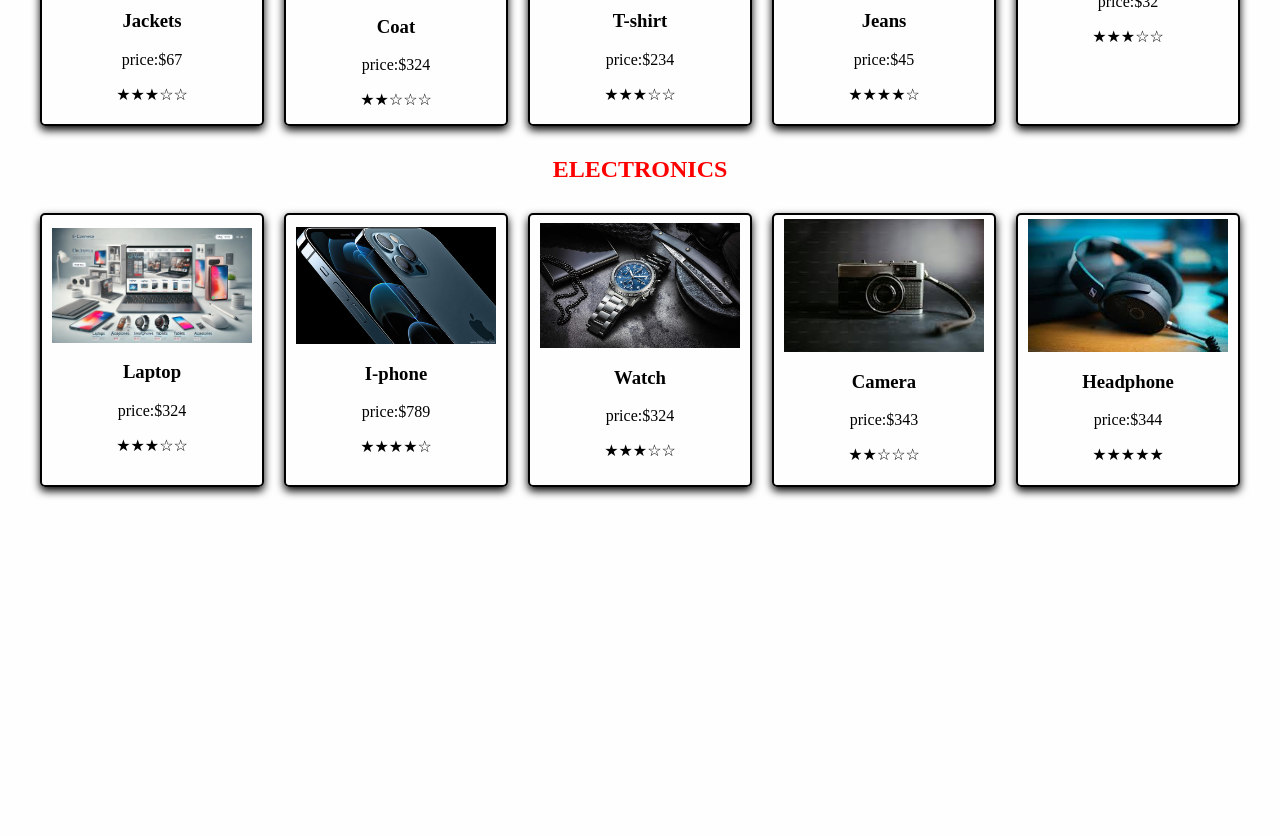
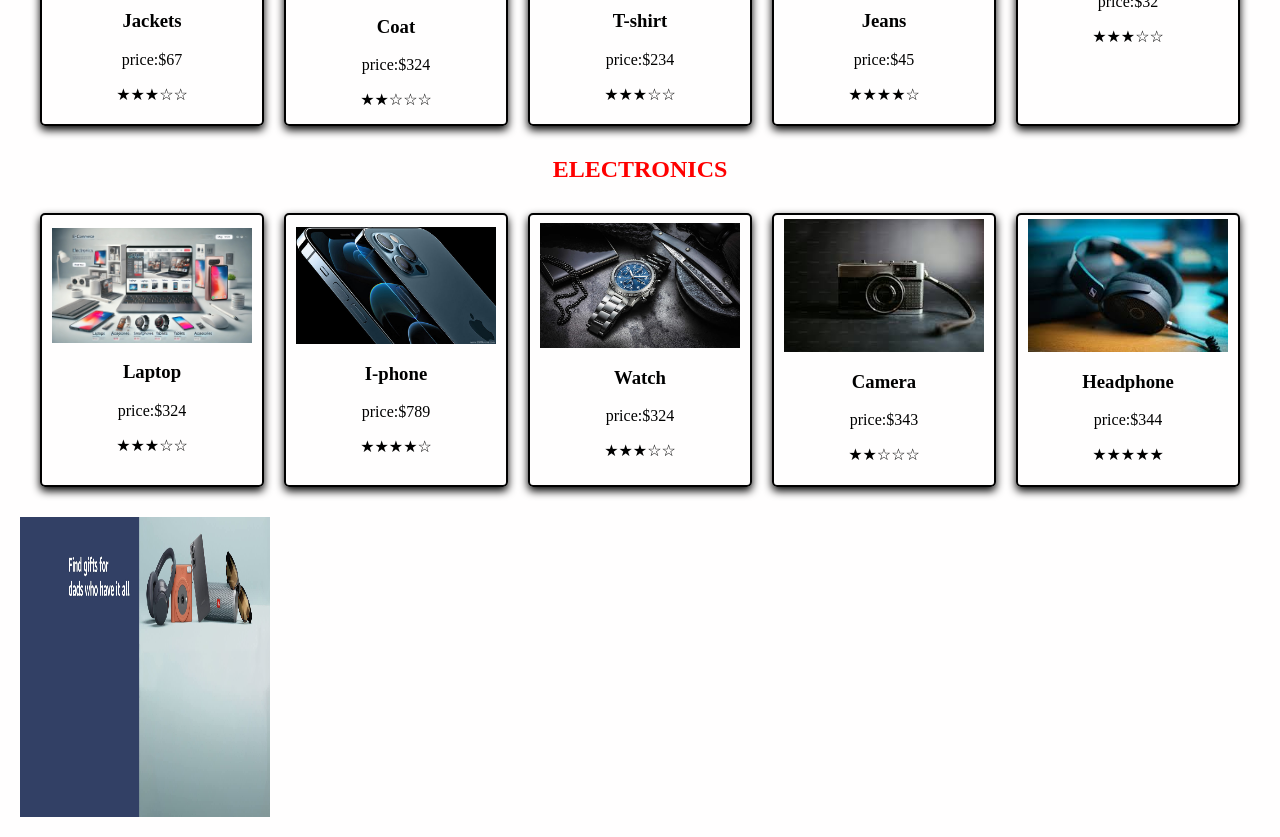
Before and after one commit to yenode/WEBD_LAB-2_E-COMMERCE, a plain HTML site: page index.html in a window 1280 px wide. Shown: the part 275-1112 px from the top of the page. Before the commit the page ends 800 px from the top, so only its background shows below. Drawn offline with Linux system fonts and the light colour scheme.

Commit message:
advertisement image

```diff
--- a/index.html
+++ b/index.html
@@ -108,6 +108,9 @@
             </div>
         </div>
     </div>
+    <div class="advertisement">
+        <img src="hero_image.jpg" alt="ad">
+    </div>
 </body>
 
 </html>
```
Also changed, not shown: hero_image.jpg (added).
